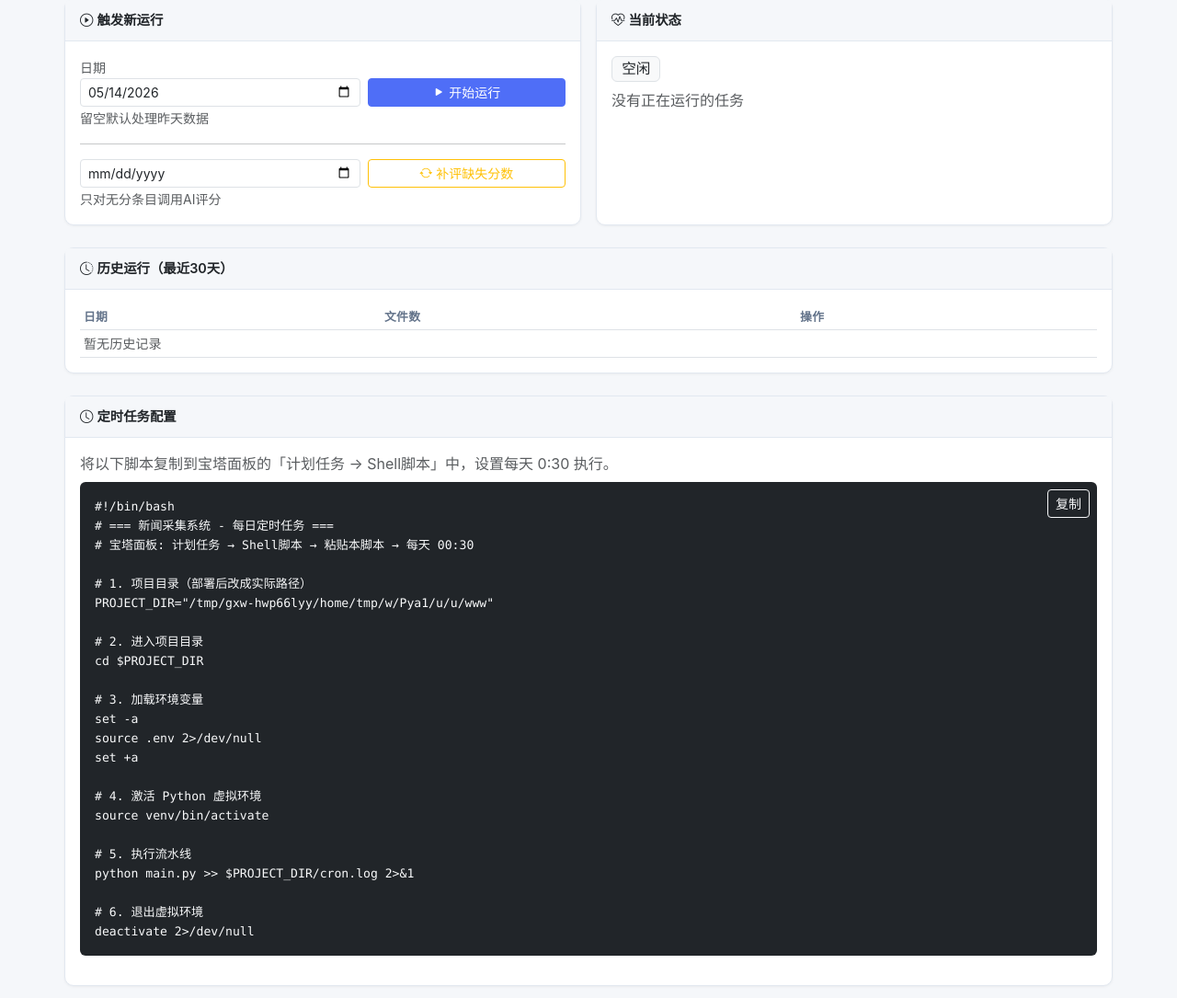
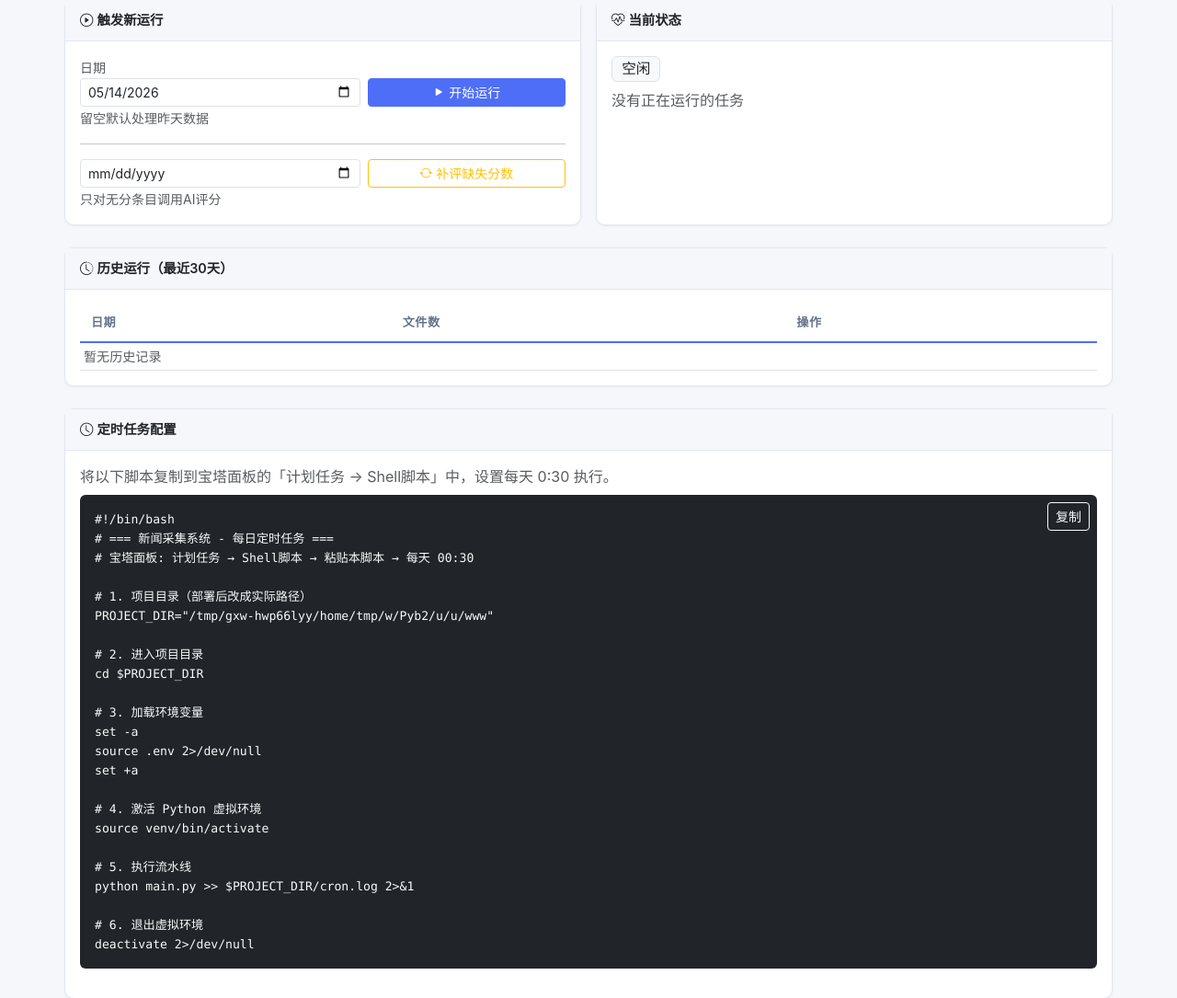
Before and after one commit to babyowen/serp_news, a Flask app: page /admin/runs in a window 1280 px wide. Shown: the part 127-1212 px from the top of the page at 92% size. Run offline with Flask 3, Linux system fonts and the light colour scheme; data that the repository does not hold is empty.

Commit message:
fix: 修复首页关键词pill文字不可见，优化表格表头样式
- 将 .nav-link 样式限定到 .navbar 作用域，防止白色文字污染关键词pill
- 去掉表头 text-transform: uppercase（中文无效），调大字号和间距
- 来源/评分/API/日期列头和数据居中对齐
- 表头底部边框改为蓝色粗线增强视觉分隔

Co-Authored-By: Claude Sonnet 4.6 <noreply@anthropic.com>

```diff
--- a/templates/base.html
+++ b/templates/base.html
@@ -34,20 +34,20 @@
             letter-spacing: .3px;
         }
         .navbar-brand i { opacity: .7; margin-right: 6px; }
-        .nav-link {
+        .navbar .nav-link {
             color: rgba(255,255,255,.7) !important;
             font-size: .9rem;
             padding: .5rem .8rem !important;
             border-radius: 6px;
             transition: background .15s, color .15s;
         }
-        .nav-link:hover { color: #fff !important; background: rgba(255,255,255,.1); }
-        .nav-link.active {
+        .navbar .nav-link:hover { color: #fff !important; background: rgba(255,255,255,.1); }
+        .navbar .nav-link.active {
             color: #fff !important;
             background: rgba(255,255,255,.15);
             font-weight: 500;
         }
-        .nav-link i { margin-right: 4px; }
+        .navbar .nav-link i { margin-right: 4px; }
 
         /* 容器 */
         .content { padding: 1.5rem 0 3rem; }
@@ -69,13 +69,15 @@
         .card-body { padding: 1rem; }
 
         /* 表格 */
-        .table th {
-            font-size: .8rem;
-            text-transform: uppercase;
-            letter-spacing: .3px;
+        .table thead th {
+            font-size: .82rem;
+            letter-spacing: .5px;
             color: var(--text-muted);
-            border-bottom-width: 1px;
+            border-bottom: 2px solid var(--accent);
             font-weight: 600;
+            padding: .65rem .75rem;
+            background: transparent;
+            white-space: nowrap;
         }
         .table td { font-size: .88rem; vertical-align: middle; }
         .table-hover tbody tr:hover { background: #f0f5ff; }
```
Also changed, not shown: templates/index.html (+8 -8 lines).
